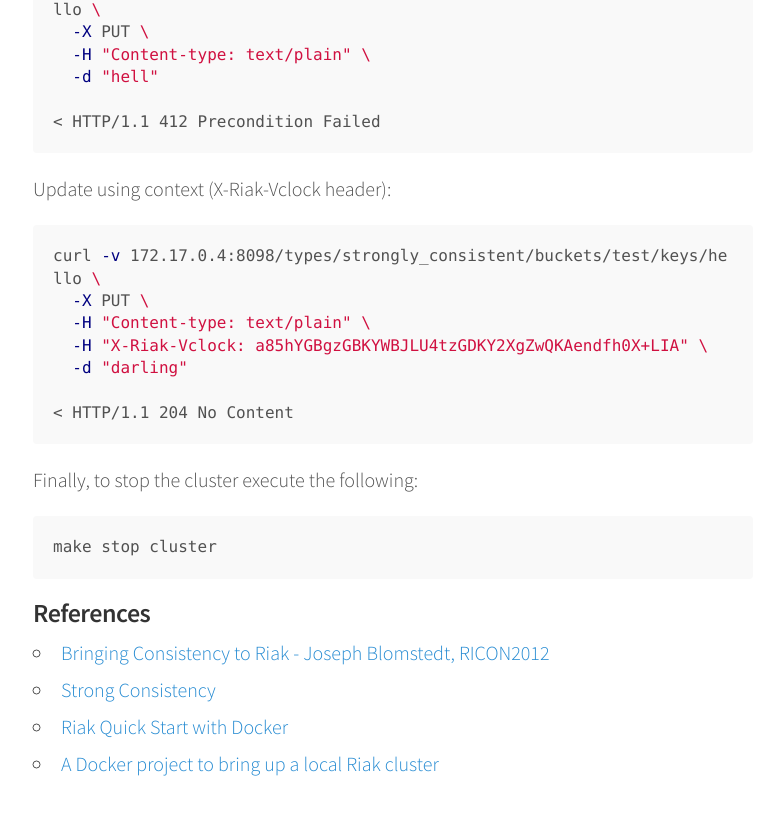
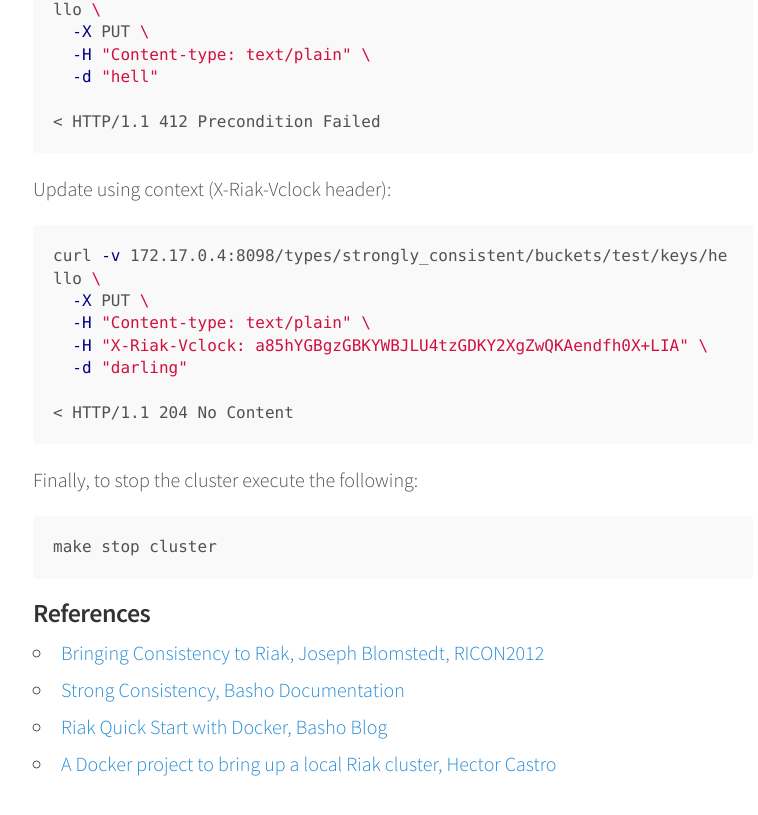
Before and after one commit to ecolabardini/ecolabardini.github.io, a Jekyll site: the page built from _posts/2016-04-17-riak-docker-strong-consistency.md, in a window 1280 px wide and 900 px high, scrolled down 2087 px. Shown: the top 815 px of the window, without its empty margins (247-1005 px from the left). Built offline with Jekyll 4.4.1, drawn with Linux system fonts in a browser that asks for light colours.

Commit message:
update references

```diff
--- a/_posts/2016-04-17-riak-docker-strong-consistency.md
+++ b/_posts/2016-04-17-riak-docker-strong-consistency.md
@@ -100,7 +100,7 @@
 
 ### References
 
-* [Bringing Consistency to Riak - Joseph Blomstedt, RICON2012](https://vimeo.com/51973001){:target="_blank"}
-* [Strong Consistency](http://docs.basho.com/riak/kv/2.1.4/developing/app-guide/strong-consistency/){:target="_blank"}
-* [Riak Quick Start with Docker](http://basho.com/posts/technical/riak-quick-start-with-docker){:target="_blank"}
-* [A Docker project to bring up a local Riak cluster](https://github.com/hectcastro/docker-riak){:target="_blank"}
+* [Bringing Consistency to Riak, Joseph Blomstedt, RICON2012](https://vimeo.com/51973001){:target="_blank"}
+* [Strong Consistency, Basho Documentation](http://docs.basho.com/riak/kv/2.1.4/developing/app-guide/strong-consistency/){:target="_blank"}
+* [Riak Quick Start with Docker, Basho Blog](http://basho.com/posts/technical/riak-quick-start-with-docker){:target="_blank"}
+* [A Docker project to bring up a local Riak cluster, Hector Castro](https://github.com/hectcastro/docker-riak){:target="_blank"}
```
